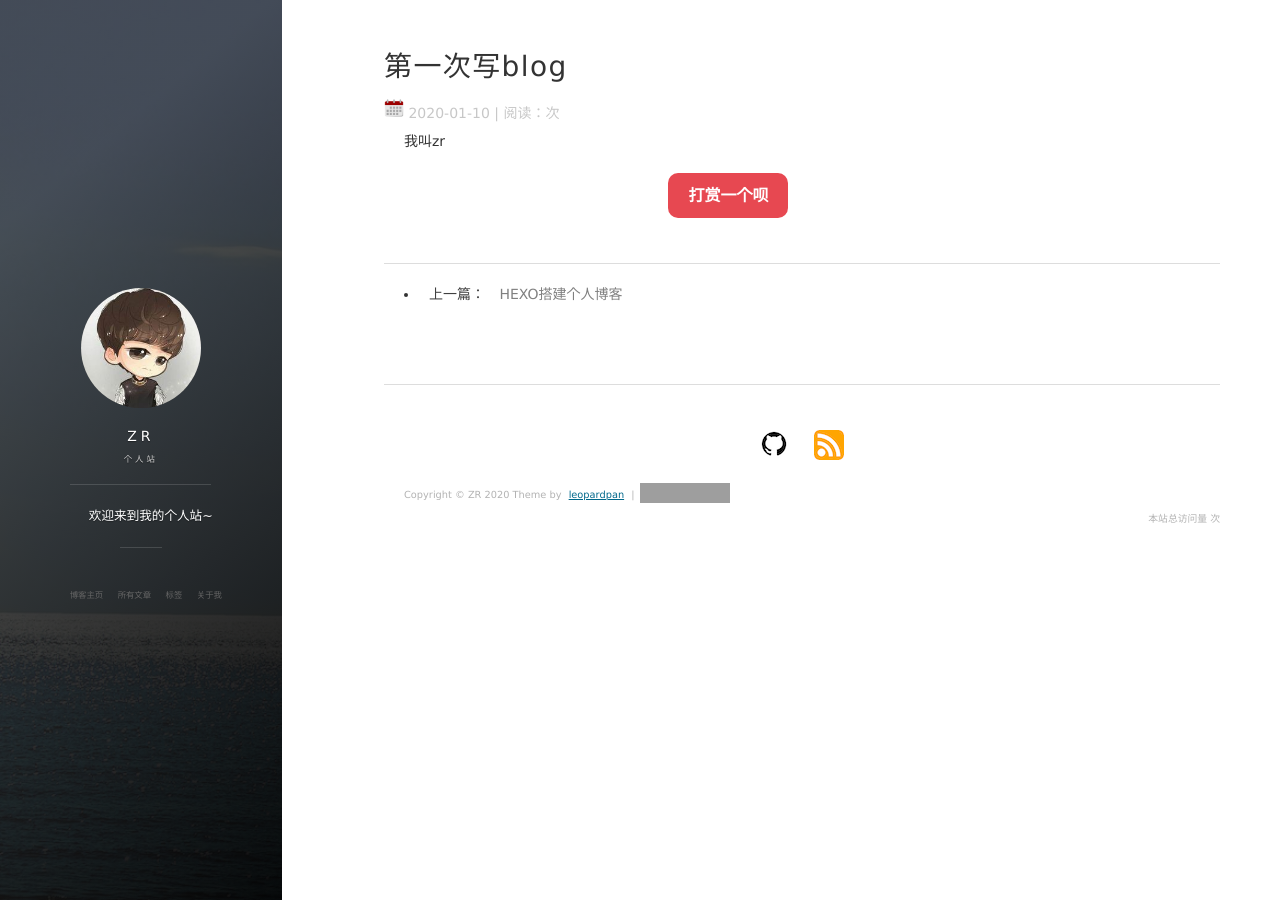
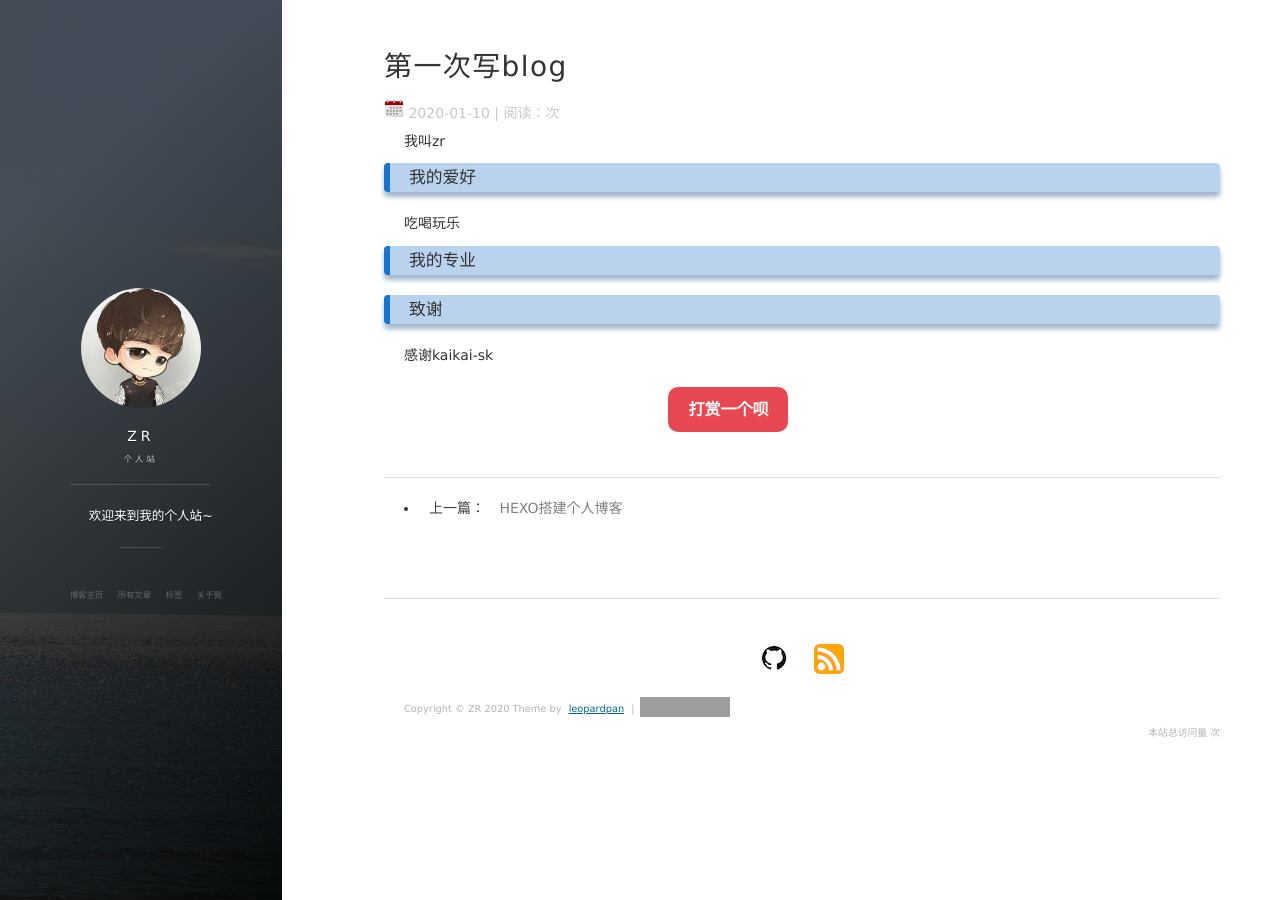
Before and after one commit to RR-tonic/RR-tonic.github.io, a Jekyll site: the page built from _posts/2020-01-10-Hello.md, in a window 1280 px wide. Built offline with Jekyll 4.4.1, drawn with Linux system fonts in a browser that asks for light colours; nearby versions of some CDN libraries; comment, search, counter and statistics services are not loaded; grey boxes are pictures that could not be loaded.

Commit message:
标题效果

```diff
--- a/_posts/2020-01-10-Hello.md
+++ b/_posts/2020-01-10-Hello.md
@@ -6,3 +6,15 @@ tags: 博客
 ---
 
 我叫zr
+
+### 我的爱好
+
+吃喝玩乐
+
+### 我的专业
+
+
+### 致谢
+
+
+感谢kaikai-sk
```
